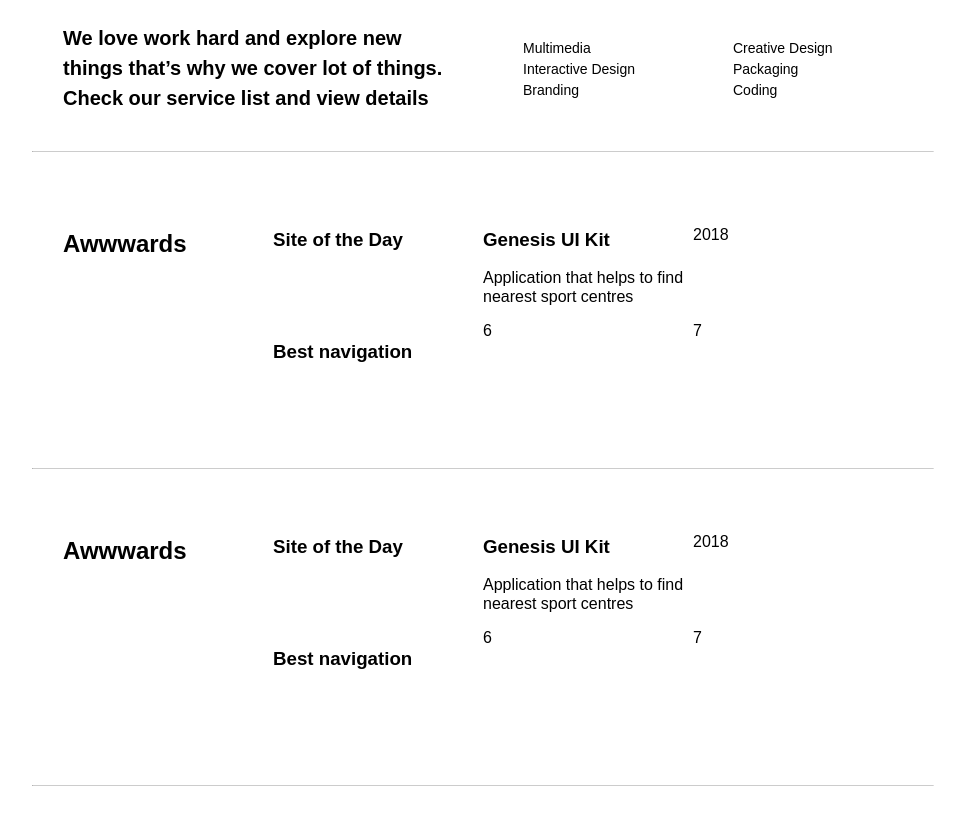
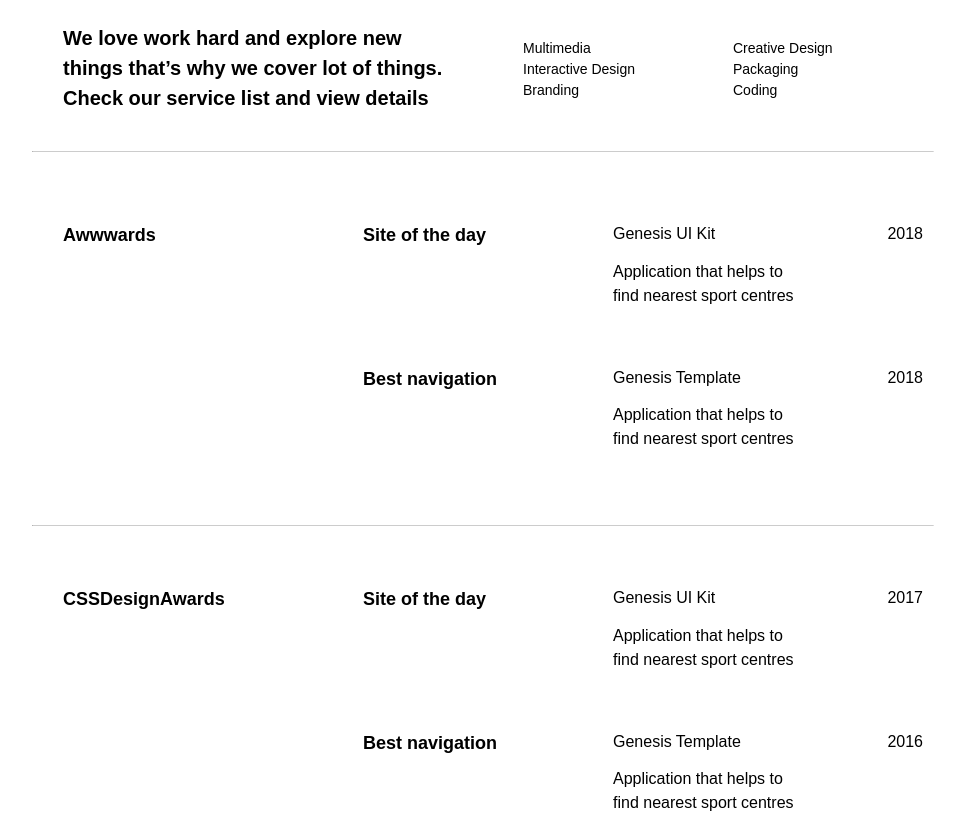
Before and after one commit to susanneeneroth/homework-grid, a plain HTML site: page index.html in a window 1280 px wide. Shown: the part 1969-2800 px from the top of the page, without its empty margins (157-1122 px from the left). Drawn offline with Linux system fonts and the light colour scheme; a web font is replaced by a local one.

Commit message:
second commit

```diff
--- a/index.html
+++ b/index.html
@@ -14,11 +14,11 @@
     <section class="section-main">
         <!-- Header and Navigation - Flexbox -->
         <header class="header">
-            <div class="header-logo"><img src="images/logo.png" alt="logo"></div>
+            <div class="header-logo"><a href="#"><img src="images/logo.png" alt="logo"></a></div>
             <nav class="navigation-container">
                 <ul>
-                    <li class="navigation__item">Projects</li>
-                    <li class="navigation__item">Contact</li>
+                    <li class="navigation__item"><a href="#">Projects</a></li>
+                    <li class="navigation__item"><a href="#">Contact</a></li>
                 </ul>
             </nav>
         </header>
@@ -95,24 +95,30 @@
         <section class="section-four">
             <div class="section-grid">
                 <div class="section__grid_item_1">
-                    <h2>Awwwards</h2>
+                    <h2 class="section-heading-h2">Awwwards</h2>
                 </div>
                 <div class="section__grid_item_2">
-                    <h3>Site of the Day</h3>
+                    <h2 class="section-heading-h2">Site of the day</h2>
                 </div>
                 <div class="section__grid_item_3">
-                    <h3>Genesis UI Kit</h3>
-                    <p>Application that helps to find nearest sport centres
+                    <h3 class="section-heading-h3">Genesis UI Kit</h3>
+                    <p class="section-paragraph-text">Application that helps to find nearest sport centres
                     </p>
                 </div>
                 <div class="section__grid_item_4">
-                    <p>2018</p>
+                    <h3 class="section-heading-h3">2018</h3>
                 </div>
                 <div class="section__grid_item_5">
-                    <h3>Best navigation</h3>
+                    <h2 class="section-heading-h2">Best navigation</h2>
                 </div>
-                <div class="section__grid_item_6">6</div>
-                <div class="section__grid_item_7">7</div>
+                <div class="section__grid_item_6">
+                    <h3 class="section-heading-h3">Genesis Template</h3>
+                    <p class="section-paragraph-text">Application that helps to find nearest sport centres
+                    </p>
+                </div>
+                <div class="section__grid_item_7">
+                    <h3 class="section-heading-h3">2018</h3>
+                </div>
             </div>
         </section>
 
@@ -122,24 +128,30 @@
         <section class="section-five">
             <div class="section-grid">
                 <div class="section__grid_item_1">
-                    <h2>Awwwards</h2>
+                    <h2 class="section-heading-h2">CSSDesignAwards</h2>
                 </div>
                 <div class="section__grid_item_2">
-                    <h3>Site of the Day</h3>
+                    <h2 class="section-heading-h2">Site of the day</h2>
                 </div>
                 <div class="section__grid_item_3">
-                    <h3>Genesis UI Kit</h3>
-                    <p>Application that helps to find nearest sport centres
+                    <h3 class="section-heading-h3">Genesis UI Kit</h3>
+                    <p class="section-paragraph-text">Application that helps to find nearest sport centres
                     </p>
                 </div>
                 <div class="section__grid_item_4">
-                    <p>2018</p>
+                    <h3 class="section-heading-h3">2017</h3>
                 </div>
                 <div class="section__grid_item_5">
-                    <h3>Best navigation</h3>
+                    <h2 class="section-heading-h2">Best navigation</h2>
                 </div>
-                <div class="section__grid_item_6">6</div>
-                <div class="section__grid_item_7">7</div>
+                <div class="section__grid_item_6">
+                    <h3 class="section-heading-h3">Genesis Template</h3>
+                    <p class="section-paragraph-text">Application that helps to find nearest sport centres
+                    </p>
+                </div>
+                <div class="section__grid_item_7">
+                    <h3 class="section-heading-h3">2016</h3>
+                </div>
             </div>
 
         </section>
@@ -149,13 +161,13 @@
         <!-- footer -->
         <footer class="footer-container">
             <div class="footer-left-container">
-                <img src="images/logo.png" alt="logo">
+                <a href="#"><img src="images/logo.png" alt="logo"></a>
             </div>
             <div class="footer-right-container">
                 <nav class="navigation-container">
                     <ul>
-                        <li class="navigation__item">Projects</li>
-                        <li class="navigation__item">Contact</li>
+                        <li class="navigation__item"><a href="#">Projects</a></li>
+                        <li class="navigation__item"><a href="#">Contact</a></li>
                     </ul>
                 </nav>
             </div>
--- a/styles/index.css
+++ b/styles/index.css
@@ -44,7 +44,7 @@ body {
 }
 
 .navigation__item a:hover {
-	color: #2557ab;
+	color: #4a4ff2;
 	text-decoration: none;
 }
 
@@ -252,18 +252,18 @@ ul {
 .section-four {
 	margin: auto;
 	padding: 50px 180px 50px 180px;
-	max-height: 200px;
+	max-height: 300px;
 }
 
 .section-grid {
 	display: grid;
-	grid-template-columns: repeat(4, 1fr);
-	grid-template-rows: repeat(6, 1fr);
-	max-height: 250px;
+	grid-template-columns: 270px 220px 200px 80px;
+	grid-template-rows: repeat(2, 1fr);
+	grid-gap: 30px;
 }
 
 .section__grid_item_1 {
-	grid-column: 1 / span 2;
+	grid-column: 1 / span 1;
 	grid-row: 1 / span 2;
 }
 
@@ -280,6 +280,7 @@ ul {
 .section__grid_item_4 {
 	grid-column: 4 / span 1;
 	grid-row: 1 / span 1;
+	text-align: right;
 }
 
 .section__grid_item_5 {
@@ -295,6 +296,7 @@ ul {
 .section__grid_item_7 {
 	grid-column: 4 / span 1;
 	grid-row: 2 / span 1;
+	text-align: right;
 }
 
 /* section five grid */
@@ -302,7 +304,23 @@ ul {
 .section-five {
 	margin: auto;
 	padding: 40px 180px 10px 180px;
-	max-height: 250px;
+	max-height: 300px;
+}
+
+.section-heading-h2 {
+	font-size: 18px;
+}
+
+.section-heading-h3 {
+	margin-block-start: 15px;
+	margin-block-end: 15px;
+	font-size: 16px;
+	font-weight: 300;
+}
+
+.section-paragraph-text {
+	font-weight: 300;
+	line-height: 1.5;
 }
 
 /* footer */
```
